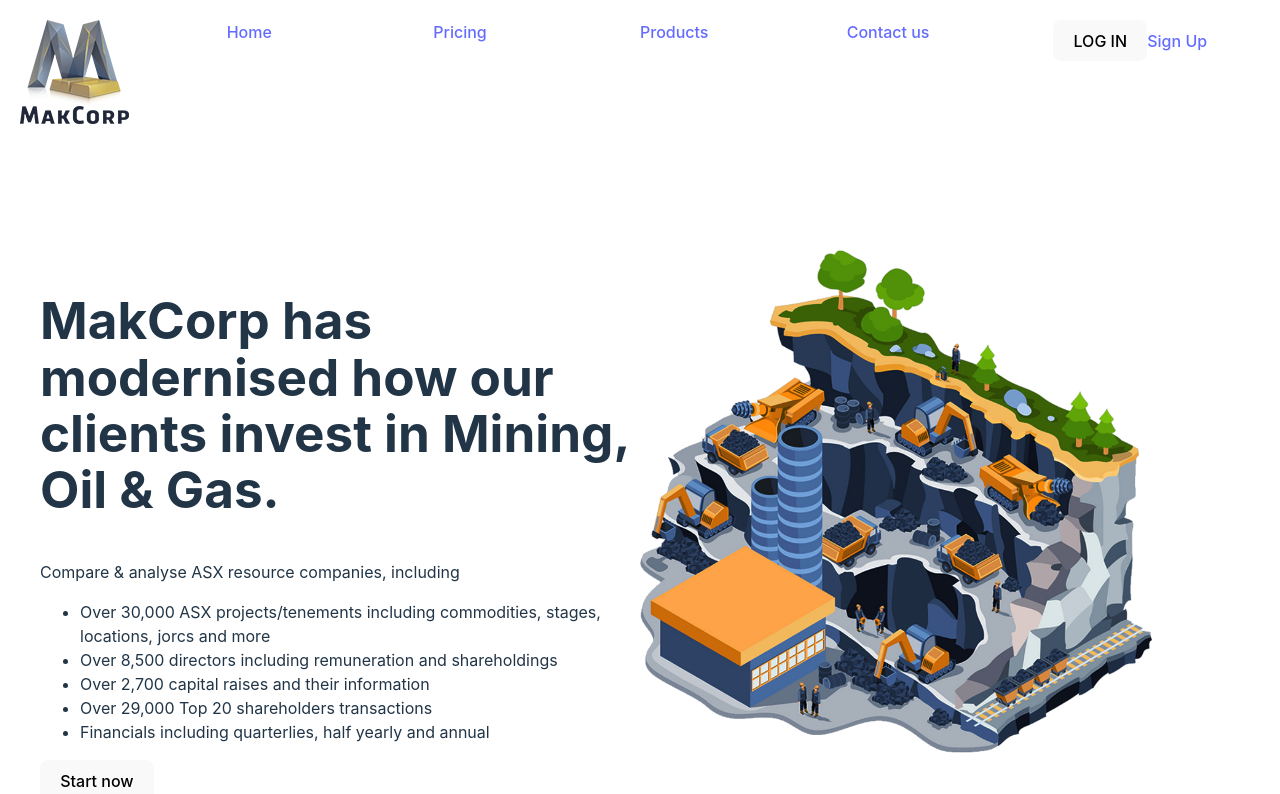
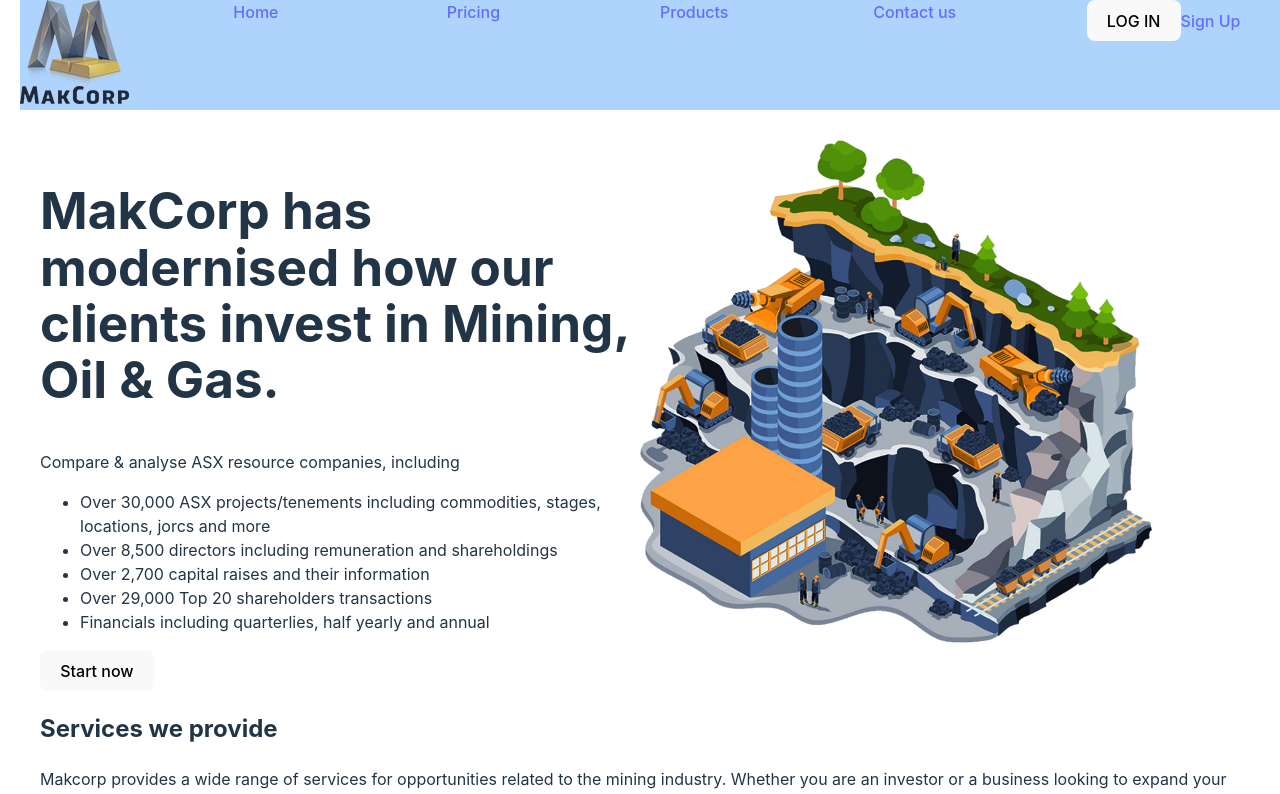
Before and after one commit to jayshah41/Puzzled, a React (Vite) app: page / in a window 1280 px wide. Shown: the top 794 px of the page. Built offline with nearby package versions, Linux system fonts and the light colour scheme.

Commit message:
Add sticky class to Navbar for improved positioning

```diff
--- a/src/components/Navbar.jsx
+++ b/src/components/Navbar.jsx
@@ -1,10 +1,10 @@
 import React, { useState } from 'react';
 import makcorpLogoWithText from '../assets/makcorpLogoWithText.png';
-import './Navbar.css'
+import './Navbar.css';
 
 const Navbar = () => {
   return (
-    <nav>
+    <nav className="navbar sticky">
       <div className="navbar-container">
       <div className="flex items-center">
         <img src={makcorpLogoWithText} alt="MakCorp Logo" className="h-10" />
```
